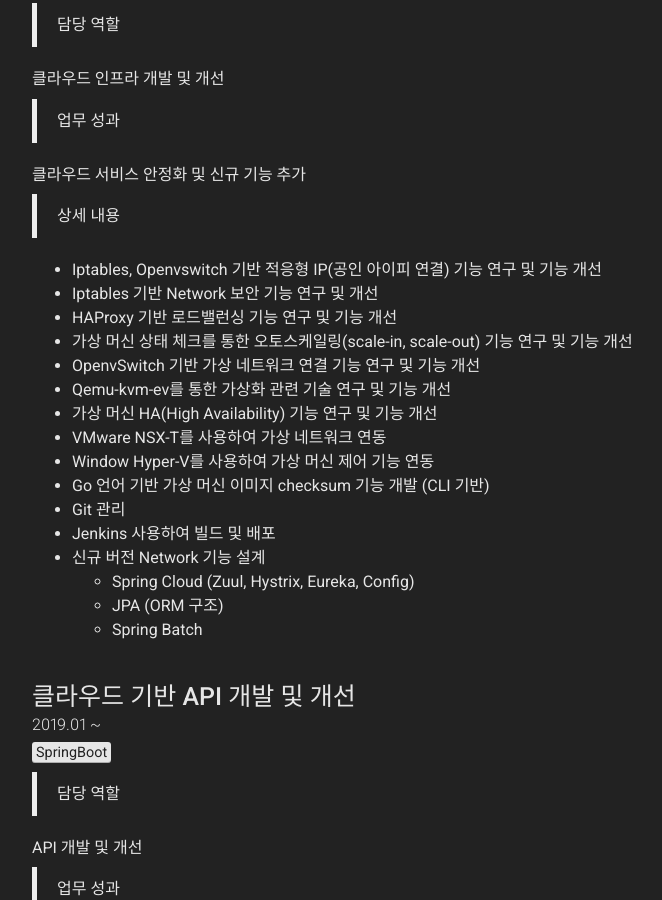
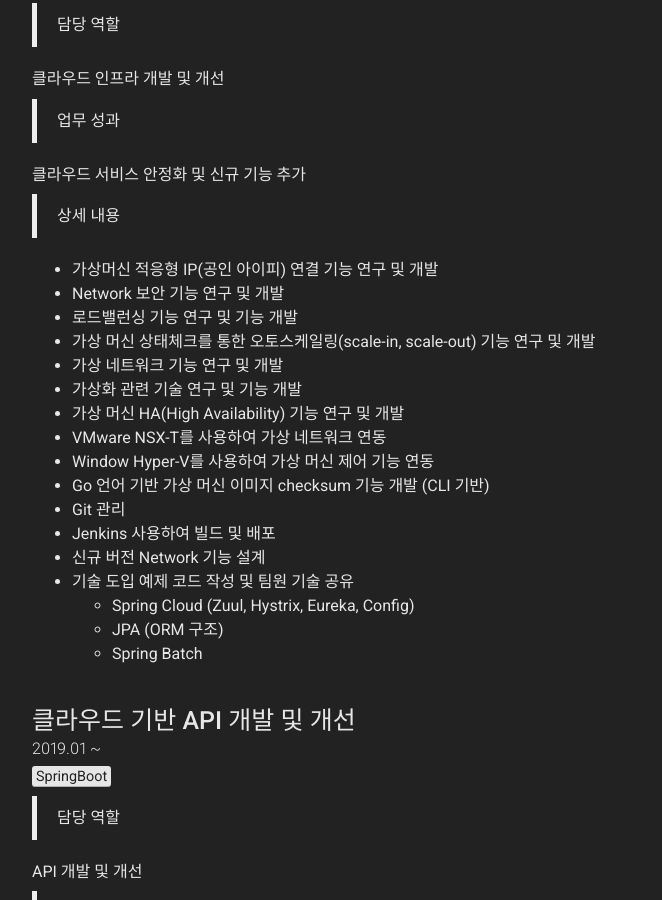
Before and after one commit to yoon-developer/yoon-developer.github.io, a Jekyll site: the page built from index.md, in a window 1280 px wide and 900 px high, scrolled down 1011 px. Shown: the whole window, without its empty margins (38-700 px from the left). Built offline with Jekyll 4.4.1, drawn with Linux system fonts in a browser that asks for light colours; nearby versions of some CDN libraries.

Commit message:
feat: Modify projects content

```diff
--- a/_data/projects.yml
+++ b/_data/projects.yml
@@ -17,19 +17,20 @@
 
     > 상세 내용
 
-    - Iptables, Openvswitch 기반 적응형 IP(공인 아이피 연결) 기능 연구 및 기능 개선
-    - Iptables 기반 Network 보안 기능 연구 및 개선
-    - HAProxy 기반 로드밸런싱 기능 연구 및 기능 개선
-    - 가상 머신 상태 체크를 통한 오토스케일링(scale-in, scale-out) 기능 연구 및 기능 개선
-    - OpenvSwitch 기반 가상 네트워크 연결 기능 연구 및 기능 개선
-    - Qemu-kvm-ev를 통한 가상화 관련 기술 연구 및 기능 개선
-    - 가상 머신 HA(High Availability) 기능 연구 및 기능 개선
+    - 가상머신 적응형 IP(공인 아이피) 연결 기능 연구 및 개발
+    - Network 보안 기능 연구 및 개발
+    - 로드밸런싱 기능 연구 및 기능 개발
+    - 가상 머신 상태체크를 통한 오토스케일링(scale-in, scale-out) 기능 연구 및 개발
+    - 가상 네트워크 기능 연구 및 개발
+    - 가상화 관련 기술 연구 및 기능 개발
+    - 가상 머신 HA(High Availability) 기능 연구 및 개발
     - VMware NSX-T를 사용하여 가상 네트워크 연동
     - Window Hyper-V를 사용하여 가상 머신 제어 기능 연동
     - Go 언어 기반 가상 머신 이미지 checksum 기능 개발 (CLI 기반)
     - Git 관리
     - Jenkins 사용하여 빌드 및 배포
     - 신규 버전 Network 기능 설계
+    - 기술 도입 예제 코드 작성 및 팀원 기술 공유
       - Spring Cloud (Zuul, Hystrix, Eureka, Config)
       - JPA (ORM 구조)
       - Spring Batch
```
